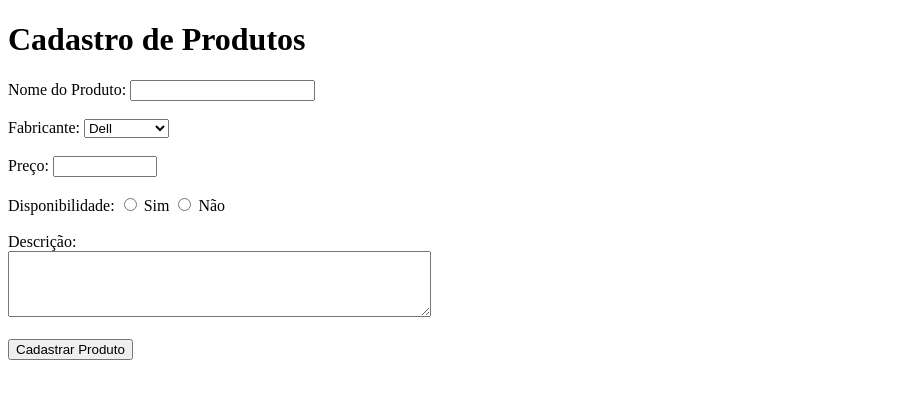
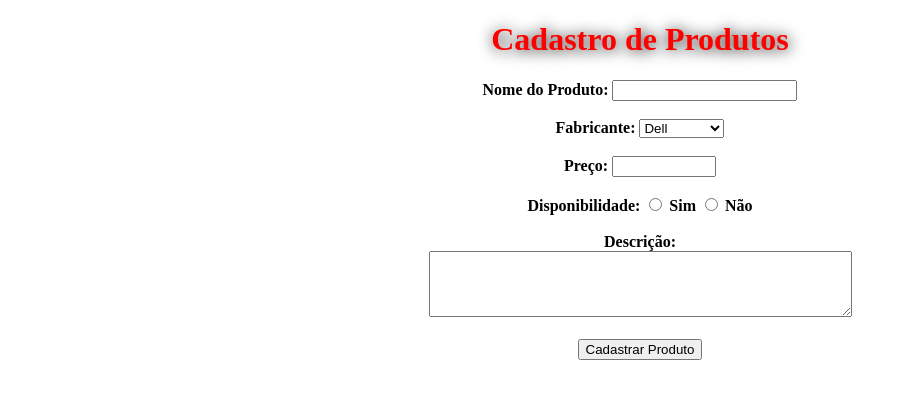
Before and after one commit to Tiuliel/aulas-php, a PHP site: page /exercicio06.php in a window 1280 px wide. Shown: the top 399 px of the page, without its empty margins (0-907 px from the left). Run offline with PHP 8.4, Linux system fonts and the light colour scheme.

Commit message:
tentando fazer o exercício

```diff
--- a/exercicios/exercicio06.php
+++ b/exercicios/exercicio06.php
@@ -6,7 +6,21 @@
     <meta name="viewport" content="width=device-width, initial-scale=1.0">
     <title>Exercício 06</title>
 
-    <head>
+    <style>
+        h1{
+            text-align: center;
+            color: red;
+            text-shadow: black 1px 1px 15px;
+        }
+
+        form{
+            text-align: center;
+        }
+
+        label{
+            font-weight: bold;
+        }
+    </style>
         <title>Cadastro de Produtos</title>
     </head>
 
@@ -39,5 +53,6 @@
         <label for="descricao">Descrição:</label><br>
         <textarea id="descricao" name="descricao" rows="4" cols="50"></textarea><br><br>
 
-        <input type="submit" value="Cadastrar Produto">
+        <input type="submit" value="Cadastrar Produto" name="enviar">
+
     </form>
--- /dev/null
+++ b/teste.php
@@ -0,0 +1,5 @@
+        $nome =
+        $fabricante =
+        $preco =
+        $disponibilidade =
+        $descricao =
```
Also changed, not shown: exercicios/processar_formulario.php (added, +40 -0 lines), processar_formulario.php (deleted, +0 -11 lines).
